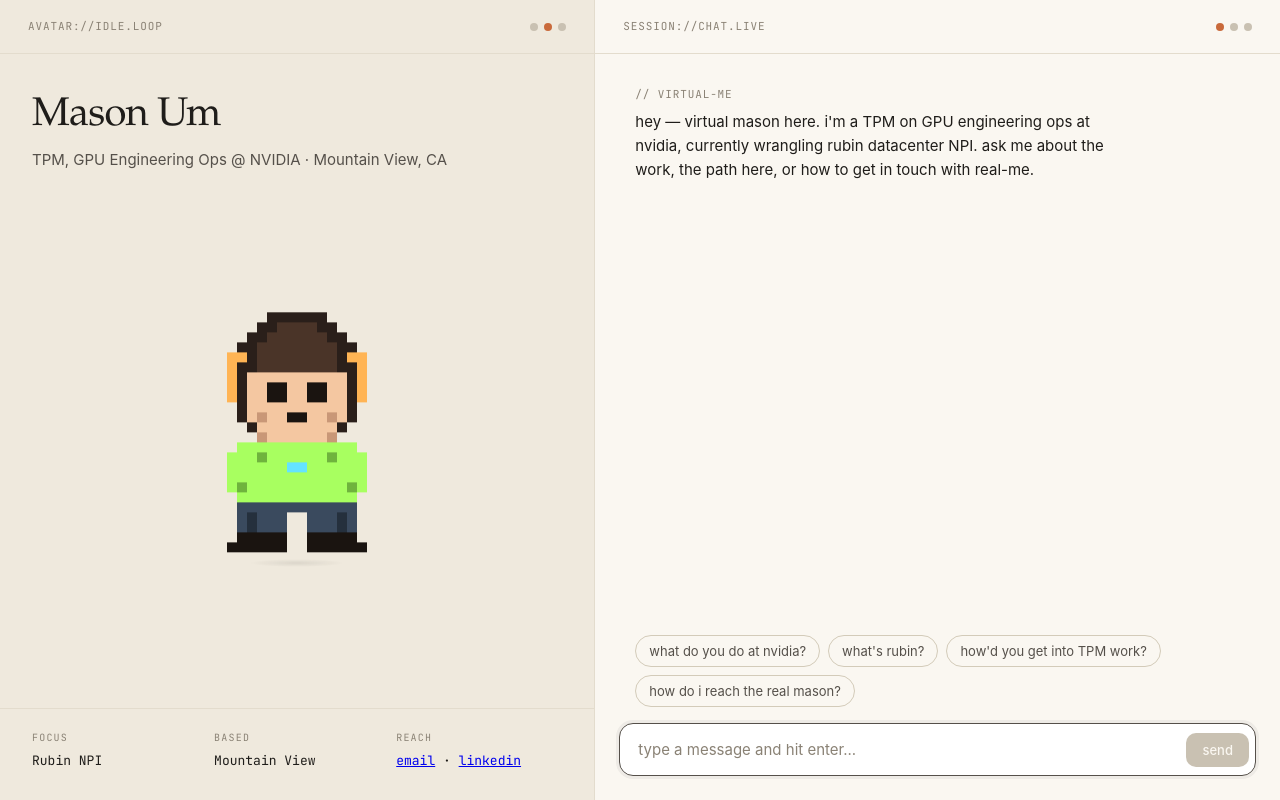
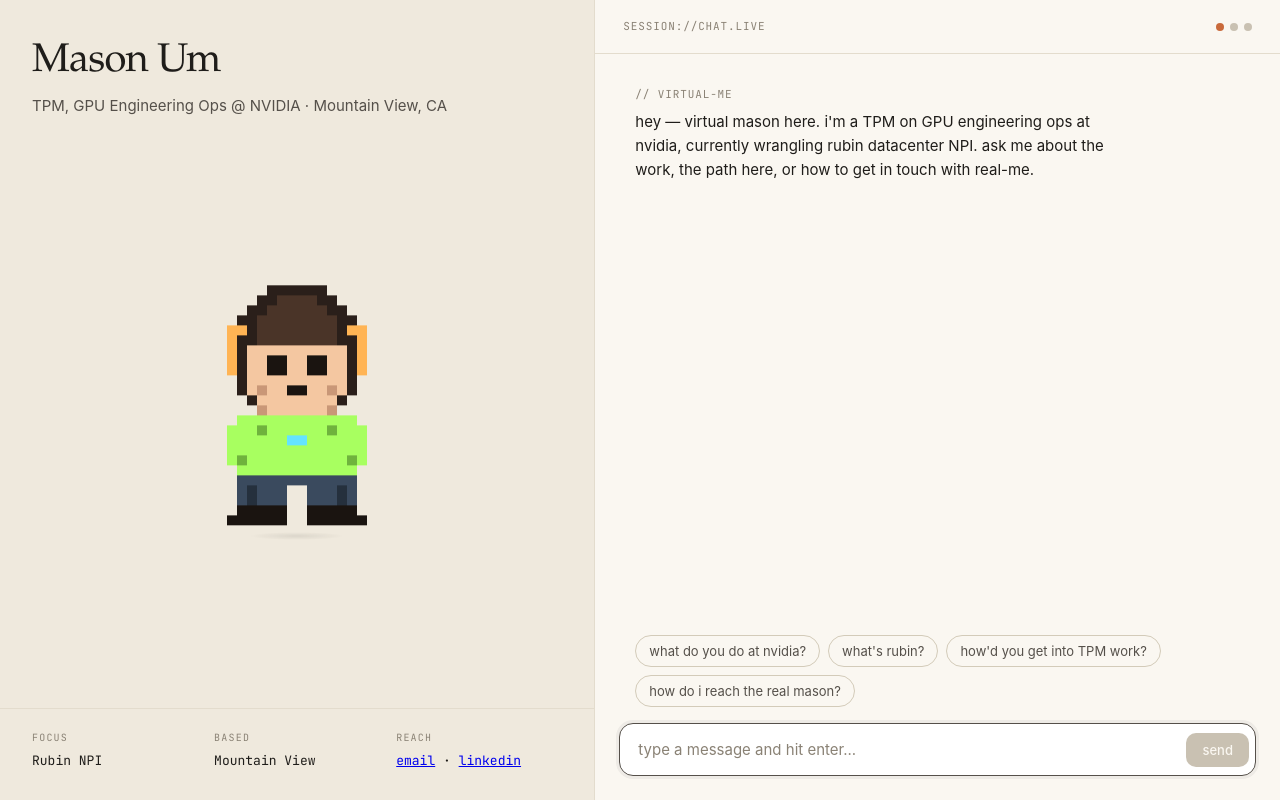
Before and after one commit to MU86/portfolio, a Next.js app: page / in a window 1280 px wide. Built offline with nearby package versions, Linux system fonts and the light colour scheme.

Commit message:
Remove avatar panel header from left side
Cleaner look without the terminal-style header bar.

Co-Authored-By: Claude Sonnet 4.6 <noreply@anthropic.com>

```diff
--- a/app/page.tsx
+++ b/app/page.tsx
@@ -16,15 +16,6 @@ export default function Home() {
     <main className="stage">
       {/* LEFT: pixel stage */}
       <section className="left-panel">
-        <div className="panel-header">
-          <span>avatar://idle.loop</span>
-          <div className="panel-header-dots">
-            <span className="dot" />
-            <span className="dot live" />
-            <span className="dot" />
-          </div>
-        </div>
-
         <div className="name-card">
           <h1>Mason Um</h1>
           <div className="subtitle">TPM, GPU Engineering Ops @ NVIDIA · Mountain View, CA</div>
```
